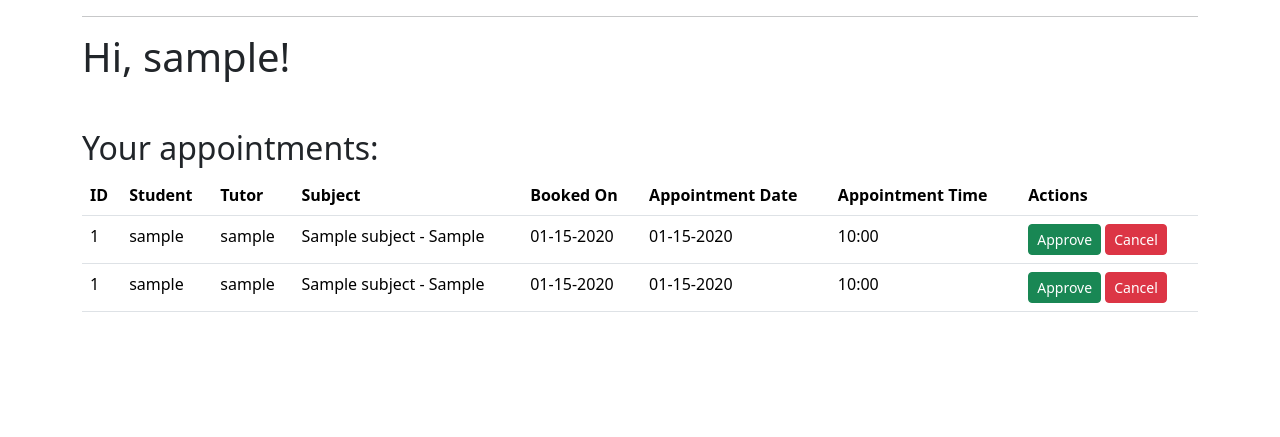
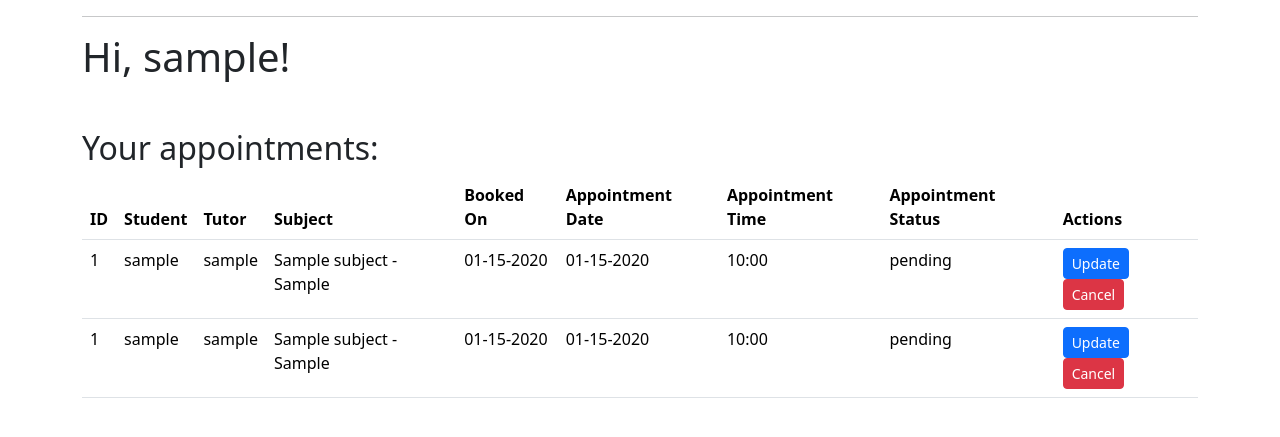
Before and after one commit to dimarcode/TeachMeUMB, a Flask app: page / in a window 1280 px wide. Shown: the part 56-493 px from the top of the page. Run offline with Flask 3, Linux system fonts and the light colour scheme; a user stored in the database is signed in; tables that the repository leaves empty hold one stand-in row (values such as "Sample post").

Commit message:
added update appointment functionality, and updated forms in pages to use bootstrap_wtf

```diff
--- a/project/app/routes.py
+++ b/project/app/routes.py
@@ -185,10 +185,8 @@ def explore():
 @app.route('/book_appointment', methods=['POST'])
 @login_required
 def book_appointment():
-    print(request.form.to_dict())  # Debugging: See incoming data
-
-    tutor_id = request.form.getlist('tutor_id')[-1]  # Ensure we get a valid tutor_id
-    subject_id = request.form.get('subject_id')      # Get the selected subject
+    tutor_id = request.form.getlist('tutor_id')[-1]
+    subject_id = request.form.get('subject_id')
     booking_date_str = request.form.get('booking_date')
     booking_time_str = request.form.get('booking_time')
 
@@ -213,18 +211,18 @@ def book_appointment():
             flash(f'Invalid subject selection.', 'danger')
             return redirect(url_for('explore'))
 
-        # Ensure the student is actually a STUDENT
         if current_user.role != UserRole.STUDENT:
             flash("Only students can book appointments.", "danger")
             return redirect(url_for('explore'))
 
         # Create the appointment
         appointment = Appointment(
-            student_id=current_user.id,  # The student is the current user
-            tutor_id=tutor.id,           # The tutor is from the form
-            subject_id=subject.id,       # The subject is from the form
+            student_id=current_user.id,
+            tutor_id=tutor.id,
+            subject_id=subject.id,
             booking_date=booking_date,
-            booking_time=booking_time
+            booking_time=booking_time,
+            last_updated_by=current_user.role
         )
 
         db.session.add(appointment)
@@ -240,17 +238,69 @@ def book_appointment():
     return redirect(url_for('explore'))
 
 
+@app.route('/confirm_appointment/<int:appointment_id>', methods=['POST'])
+@login_required
+def confirm_appointment(appointment_id):
+    # Fetch the appointment
+    appointment = Appointment.query.get_or_404(appointment_id)
+
+    # Ensure the current user is the tutor for this appointment
+    if appointment.last_updated_by == current_user.role:
+        flash("You are not authorized to confirm this appointment.", "danger")
+        return redirect(request.referrer or url_for('index'))
+
+    try:
+        # Confirm the appointment and set last_updated_by
+        appointment.confirm(current_user.role)
+        db.session.commit()
+        flash(f"Appointment {appointment.id} has been confirmed.", "success")
+    except Exception as e:
+        db.session.rollback()
+        flash(f"An error occurred while confirming the appointment: {str(e)}", "danger")
+
+    return redirect(request.referrer or url_for('index'))
+
+
+@app.route('/appointment_update/<int:appointment_id>', methods=['GET', 'POST'])
+@login_required
+def appointment_update(appointment_id):
+    # Fetch the appointment
+    appointment = Appointment.query.get_or_404(appointment_id)
+
+    # Ensure the current user is associated with the appointment
+    if current_user.id not in [appointment.student_id, appointment.tutor_id]:
+        flash("You are not authorized to update this appointment.", "danger")
+        return redirect(request.referrer or url_for('index'))
+
+    form = UpdateAppointmentForm()
+
+    if form.validate_on_submit():
+        try:
+            # Update the appointment details
+            appointment.update(
+                booking_date=form.booking_date.data,
+                booking_time=form.booking_time.data,
+                user_role=current_user.role
+            )
+            db.session.commit()
+            flash("The appointment has been successfully updated.", "success")
+            return redirect(url_for('index'))
+        except Exception as e:
+            db.session.rollback()
+            flash(f"An error occurred while updating the appointment: {str(e)}", "danger")
+
+    # Pre-fill the form with the current appointment details
+    form.booking_date.data = appointment.booking_date
+    form.booking_time.data = appointment.booking_time
+
+    return render_template('appointment_update.html', title='Update Appointment', form=form, appointment=appointment)
+
+
 @app.route('/remove_appointment/<int:appointment_id>', methods=['POST'])
 @login_required
 def remove_appointment(appointment_id):
     # Fetch the appointment
     appointment = Appointment.query.get_or_404(appointment_id)
-
-    # Debugging: Log the IDs for inspection
-    app.logger.info(f"Current user ID: {current_user.id}")
-    app.logger.info(f"Appointment ID: {appointment.id}")
-    app.logger.info(f"Appointment student ID: {appointment.student_id}")
-    app.logger.info(f"Appointment tutor ID: {appointment.tutor_id}")
 
     # Check if the current user is associated with the appointment
     if current_user.id not in [appointment.student_id, appointment.tutor_id]:
@@ -258,7 +308,8 @@ def remove_appointment(appointment_id):
         return redirect(request.referrer or url_for('index'))
 
     try:
-        # Remove the appointment
+        # Cancel the appointment and set last_updated_by
+        appointment.cancel(current_user.role)
         db.session.delete(appointment)
         db.session.commit()
         flash("The appointment has been successfully canceled.", "success")
@@ -267,26 +318,3 @@ def remove_appointment(appointment_id):
         flash(f"An error occurred while canceling the appointment: {str(e)}", "danger")
 
     return redirect(request.referrer or url_for('index'))
-
-
-@app.route('/approve_appointment/<int:appointment_id>', methods=['POST'])
-@login_required
-def approve_appointment(appointment_id):
-    # Fetch the appointment
-    appointment = Appointment.query.get_or_404(appointment_id)
-
-    # Ensure the current user is the tutor for this appointment
-    if appointment.tutor_id != current_user.id:
-        flash("You are not authorized to approve this appointment.", "danger")
-        return redirect(request.referrer or url_for('index'))
-
-    try:
-        # Approve the appointment
-        appointment.approve()
-        db.session.commit()
-        flash(f"Appointment {appointment.id} has been approved.", "success")
-    except Exception as e:
-        db.session.rollback()
-        flash(f"An error occurred while approving the appointment: {str(e)}", "danger")
-
-    return redirect(request.referrer or url_for('index'))
--- a/project/app/templates/_myappointments.html
+++ b/project/app/templates/_myappointments.html
@@ -10,11 +10,14 @@
                 <th>Booked On</th>
                 <th>Appointment Date</th>
                 <th>Appointment Time</th>
+                <th>Appointment Status</th>
                 <th>Actions</th>
             </tr>
         </thead>
         <tbody>
-        {% for appointment in current_user.student_appointments %}
+            {% set all_appointments = current_user.student_appointments.all() + current_user.tutor_appointments.all() %}
+            {% if all_appointments %}
+                {% for appointment in all_appointments %}
                 <tr>
                     <td>{{ appointment.id }}</td>
                     <td>{{ appointment.student.username }}</td>
@@ -23,14 +26,19 @@
                     <td>{{ appointment.created_date.strftime('%m-%d-%Y') }}</td>
                     <td>{{ appointment.booking_date.strftime('%m-%d-%Y') }}</td>
                     <td>{{ appointment.booking_time.strftime('%H:%M') }}</td>
+                    <td>{{ appointment.status }}</td>
                     <td>
-                {% if appointment.status == 'pending' and current_user.id == appointment.tutor_id %}
-                    <!-- Approve button for tutors -->
-                    <form action="{{ url_for('approve_appointment', appointment_id=appointment.id) }}" method="post" style="display:inline;">
+                        <!-- Update button -->
+                        <a href="{{ url_for('appointment_update', appointment_id=appointment.id) }}" class="btn btn-primary btn-sm">Update</a>
+
+                        <!-- Confirm button -->
+                        {% if appointment.status == 'pending' and current_user.role.value != appointment.last_updated_by.value %}
+                            <form action="{{ url_for('confirm_appointment', appointment_id=appointment.id) }}" method="post" style="display:inline;">
                                 {{ form.hidden_tag() }}  <!-- Include CSRF token -->
-                        <button type="submit" class="btn btn-success btn-sm">Approve</button>
+                                <button type="submit" class="btn btn-success btn-sm">Confirm</button>
                             </form>
                         {% endif %}
+
                         <!-- Cancel button -->
                         <form action="{{ url_for('remove_appointment', appointment_id=appointment.id) }}" method="post" style="display:inline;">
                             {{ form.hidden_tag() }}  <!-- Include CSRF token -->
@@ -39,32 +47,11 @@
                     </td>
                 </tr>
                 {% endfor %}
-        {% for appointment in current_user.tutor_appointments %}
+            {% else %}
                 <tr>
-            <td>{{ appointment.id }}</td>
-            <td>{{ appointment.student.username }}</td>
-            <td>{{ appointment.tutor.username }}</td>
-            <td>{{ appointment.subject.name }} - {{ appointment.subject.topic }}</td>
-            <td>{{ appointment.created_date.strftime('%m-%d-%Y') }}</td>
-            <td>{{ appointment.booking_date.strftime('%m-%d-%Y') }}</td>
-            <td>{{ appointment.booking_time.strftime('%H:%M') }}</td>
-            <!-- Confirm button for tutors -->
-            <td>
-                {% if appointment.status == 'pending' and current_user.id == appointment.tutor_id %}
-                    <!-- Approve button for tutors -->
-                    <form action="{{ url_for('approve_appointment', appointment_id=appointment.id) }}" method="post" style="display:inline;">
-                        {{ form.hidden_tag() }}  <!-- Include CSRF token -->
-                        <button type="submit" class="btn btn-success btn-sm">Approve</button>
-                    </form>
+                    <td colspan="9" class="text-center">You have no appointments.</td>
+                </tr>
             {% endif %}
-                <!-- Cancel button -->
-                <form action="{{ url_for('remove_appointment', appointment_id=appointment.id) }}" method="post" style="display:inline;">
-                    {{ form.hidden_tag() }}  <!-- Include CSRF token -->
-                    <button type="submit" class="btn btn-danger btn-sm">Cancel</button>
-                </form>
-            </td>
-        </tr>
-        {% endfor %}
         </tbody>
     </table>
 </div>
```
Also changed, not shown: project/app/models.py (+14 -14 lines), project/app/templates/appointment_update.html (added, +9 -0 lines), project/app/templates/appointments.html (+8 -0 lines), project/app/templates/edit_profile.html (+2 -19 lines), project/app/templates/login.html (+2 -19 lines), project/migrations/versions/a789749f0f61_added_last_updated_by_to_appointment_.py (added, +32 -0 lines). Lines whose indentation alone changed are shown as unchanged.
